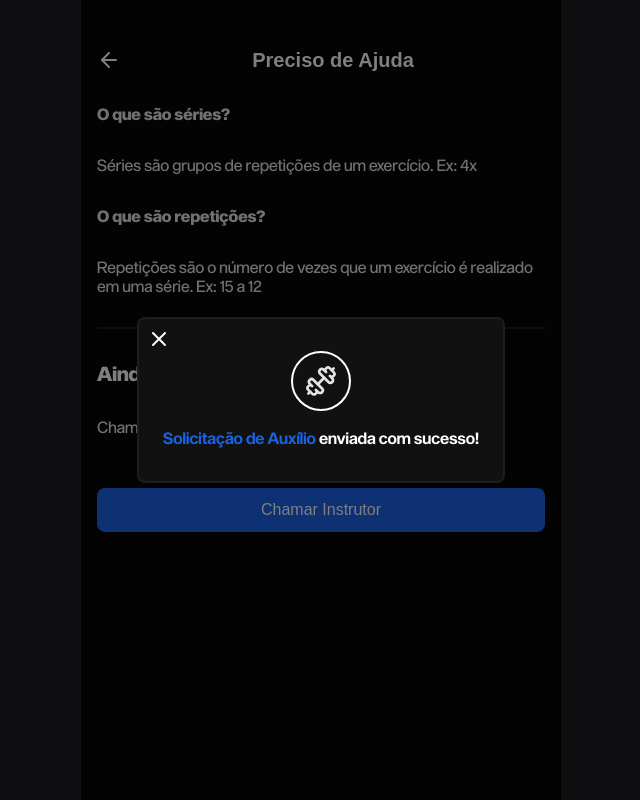
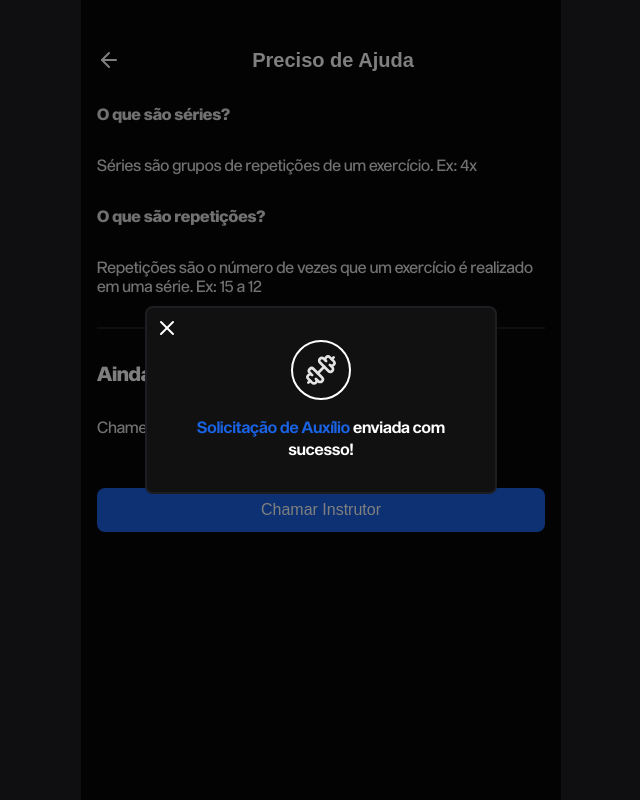
Before and after one commit to PI-CCOMP/impacto-gym, a React (Vite) app: page /ajuda in a window 1280 px wide. Both pictures are taken after a click on the button "Chamar Instrutor". Shown: the whole page, without its empty margins (319-959 px from the left). Built offline with nearby package versions, Linux system fonts and the light colour scheme.

Commit message:
fix: Toast width

```diff
--- a/src/components/Toast/styles.module.css
+++ b/src/components/Toast/styles.module.css
@@ -18,7 +18,7 @@
   flex-direction: column;
   align-items: center;
   gap: var(--size-md);
-  max-width: 80%;
+  max-width: calc(480px - 10%);
   text-align: center;
 }
 
```
